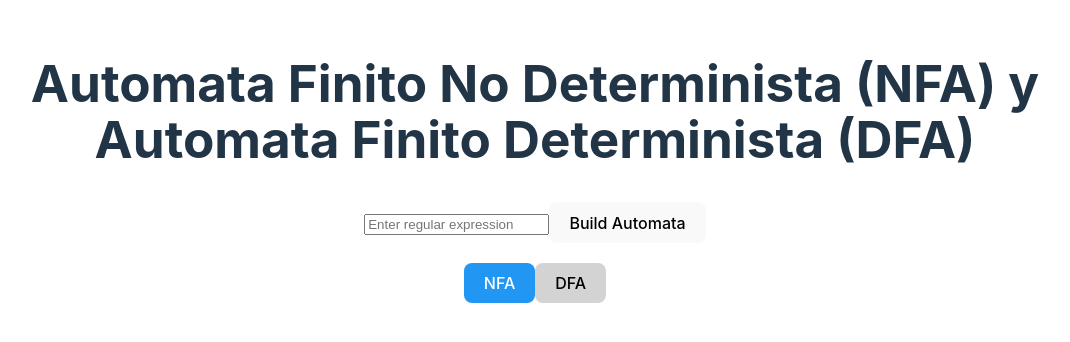
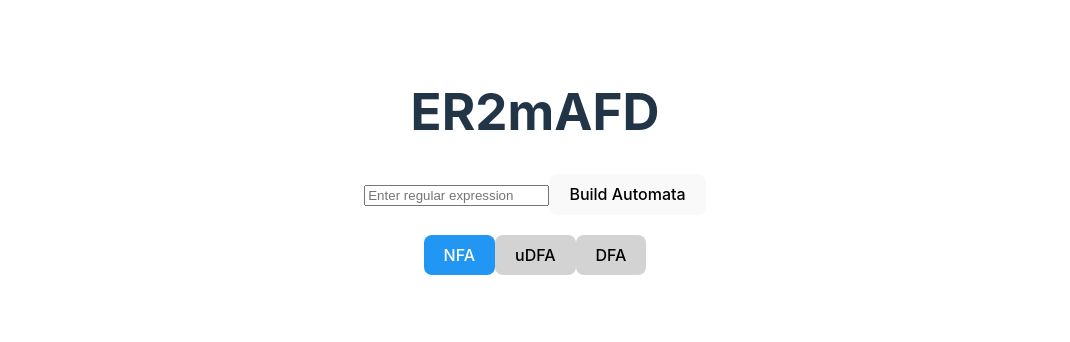
Before and after one commit to ErSantis/ER2AFD, a React (Vite) app: page / in a window 1280 px wide. Shown: the part 238-580 px from the top of the page, without its empty margins (105-1175 px from the left). Built offline with nearby package versions, Linux system fonts and the light colour scheme.

Commit message:
Refactor AutomatonBuilder.tsx to include functionality for converting NFA to uDFA and updating components and types accordingly

```diff
--- a/src/components/AutomatonBuilder.tsx
+++ b/src/components/AutomatonBuilder.tsx
@@ -1,6 +1,7 @@
 import React, { useState } from 'react';
 import { buildNFAFromRegex } from '../utils/BuildNFA'; // Construcción del AFN
 import { buildDFAFromNFA } from '../utils/BuildDFA'; // Conversión del AFN a AFD
+import { buildmDFAFromuDFA } from '../utils/BuildmDFA';
 import NFATab from './NFATab'; // Componente para el NFA
 import DFATab from './DFATab'; // Componente para el DFA
 import { Automaton } from '../models/Automaton';
@@ -11,11 +12,11 @@ const App: React.FC = () => {
   const [nfa, setNFA] = useState<Automaton | null>(null); // AFN generado
   const [dfaTransitions, setDFATransitions] = useState<Map<string, Map<string, string>> | null>(null); // Tabla de transiciones del AFD
   const [symbols, setSymbols] = useState<string[]>([]); // Símbolos del alfabeto
-  const [activeTab, setActiveTab] = useState<'NFA' | 'DFA'>('NFA'); // Controla la pestaña activa
+  const [activeTab, setActiveTab] = useState<'NFA' | 'uDFA' | 'DFA'>('NFA'); // Controla la pestaña activa
   const [estadoLetra, setEstadoLetra] = useState<Map<string, Set<State>> | null>(null)
   const [estadosFinales, setEstadosFinales] = useState<Set<string> | null>(null)
-  //ESTADO INICIAL
   const [estadoInicial, setEstadoInicial] = useState<string | null>(null)
+  const [estadosSignificativos, setEstadosSignificativos] = useState<Map<string, Set<State>> | null>(null)
   const extractSymbols = (regex: string): string[] => {
     const alphabet = new Set<string>();
     for (let i = 0; i < regex.length; i++) {
@@ -35,6 +36,7 @@ const App: React.FC = () => {
     setEstadoLetra(null)
     setEstadosFinales(null)
     setEstadoInicial(null)
+    setEstadosSignificativos(null)
 
 
     const symbols = extractSymbols(regex);
@@ -44,25 +46,34 @@ const App: React.FC = () => {
     setNFA(nfa); // Actualizar el AFN generado
 
 
+
     // Convertir el AFN a AFD usando el método de subconjuntos
-    const dfaTransitions = buildDFAFromNFA(nfa, symbols).transicionesAFD;
-    setDFATransitions(dfaTransitions); // Guardar la tabla de transiciones del AFD
+    const { transicionesAFD, conjuntoAFNMap, estadosFinales, estadoInicial, estadosSignificativosMap } = buildDFAFromNFA(nfa, symbols);
 
-    const estadoLetra = buildDFAFromNFA(nfa, symbols).conjuntoAFNMap;
-    setEstadoLetra(estadoLetra)
+    setDFATransitions(transicionesAFD);
+    setEstadoLetra(conjuntoAFNMap);
+    setEstadosFinales(estadosFinales);
+    setEstadoInicial(estadoInicial);
+    setEstadosSignificativos(estadosSignificativosMap);
 
+    console.log("Initial", dfaTransitions)
+  };
 
-    const estadosFinales = buildDFAFromNFA(nfa, symbols).estadosFinales
-    setEstadosFinales(estadosFinales)
+  const handlemDFA = () => {
+    if (dfaTransitions && estadosSignificativos && estadosFinales) {
 
-    const estadoInicial = buildDFAFromNFA(nfa, symbols).estadoInicial
-    setEstadoInicial(estadoInicial)
+      const { nuevasTransicionesAFD, nuevosEstadosFinales } = buildmDFAFromuDFA(dfaTransitions, estadosSignificativos, estadosFinales);
 
-  };
+      setDFATransitions(nuevasTransicionesAFD);
+      setEstadosFinales(nuevosEstadosFinales);
+    } else {
+      console.error("One or more required parameters are null");
+    }
+  }
 
   return (
     <div>
-      <h1>Automata Finito No Determinista (NFA) y Automata Finito Determinista (DFA)</h1>
+      <h1>ER2mAFD</h1>
       <div>
         <input
           type="text"
@@ -87,7 +98,10 @@ const App: React.FC = () => {
         <button onClick={() => setActiveTab('NFA')} className={activeTab === 'NFA' ? 'active' : ''}>
           NFA
         </button>
-        <button onClick={() => setActiveTab('DFA')} className={activeTab === 'DFA' ? 'active' : ''}>
+        <button onClick={() => setActiveTab('uDFA')} className={activeTab === 'uDFA' ? 'active' : ''}>
+          uDFA
+        </button>
+        <button onClick={() => { setActiveTab('DFA'); handlemDFA() }} className={activeTab === 'DFA' ? 'active' : ''}>
           DFA
         </button>
       </div>
@@ -97,9 +111,14 @@ const App: React.FC = () => {
         <NFATab automaton={nfa} symbols={symbols} />
       )}
 
-      {activeTab === 'DFA' && dfaTransitions && estadosFinales && estadoLetra && (
+      {activeTab === 'uDFA' && dfaTransitions && estadosFinales && estadoLetra && (
         <DFATab dfaTransitions={dfaTransitions} symbols={symbols} estadosFinales={estadosFinales} estadoInicial={estadoInicial || ''} conjuntoAFNMap={estadoLetra} />
       )}
+
+      {activeTab === 'DFA' && dfaTransitions && estadosFinales && estadoLetra && estadosSignificativos && (
+        <DFATab dfaTransitions={dfaTransitions} symbols={symbols} estadosFinales={estadosFinales} estadoInicial={estadoInicial || ''} conjuntoAFNMap={estadosSignificativos} />
+      )}
+
     </div>
   );
 };
--- a/src/components/DFATab.tsx
+++ b/src/components/DFATab.tsx
@@ -5,7 +5,10 @@ import DFATransitionTable from './DFATransitionTable';
 import AFNToDFAStateMap from './DFASubsetsTable';
 import { DFATabProps } from '../types/DFATab.type';
 
-const DFATab: React.FC<DFATabProps> = ({ dfaTransitions, symbols, estadosFinales, estadoInicial, conjuntoAFNMap }) => {
+const DFATab: React.FC<DFATabProps> = ({ dfaTransitions, symbols, estadosFinales, estadoInicial, conjuntoAFNMap, estadoSignificativos }) => {
+  //Ver en estados significativos que letra tiene el mismo conjunto de estados y eliminar la segunda aparicion
+
+
   return (
     <div>
       {/* Renderizar el gráfico del AFD */}
--- a/src/components/DFATransitionTable.tsx
+++ b/src/components/DFATransitionTable.tsx
@@ -1,7 +1,7 @@
 import React from 'react';
 import { DFATransitionTableProps } from '../types/DFATransitionTable.type';
 
-const DFATransitionTable: React.FC<DFATransitionTableProps> = ({ dfaTransitions, symbols, estadoInicial, estadosFinales }) => {
+const DFATransitionTable: React.FC<DFATransitionTableProps> = ({ dfaTransitions, symbols, estadoInicial, estadosFinales, estadosSignificados }) => {
   return (
     <div>
       <h2>Tabla de transiciones del DFA</h2>
--- a/src/types/DFATab.type.ts
+++ b/src/types/DFATab.type.ts
@@ -6,4 +6,5 @@ export interface DFATabProps {
     estadosFinales: Set<string>;
     estadoInicial: string;
     conjuntoAFNMap:  Map<string, Set<State>>
+    estadoSignificativos?:  Map<string, Set<State>>
   }
--- a/src/types/DFATransitionTable.type.ts
+++ b/src/types/DFATransitionTable.type.ts
@@ -1,6 +1,9 @@
+import { State } from "../models/State";
+
 export interface DFATransitionTableProps {
     dfaTransitions: Map<string, Map<string, string>>;
     symbols: string[];
     estadoInicial: string;
     estadosFinales: Set<string>;
+    estadosSignificados?: Map<string, Set<State>>
   }
```
